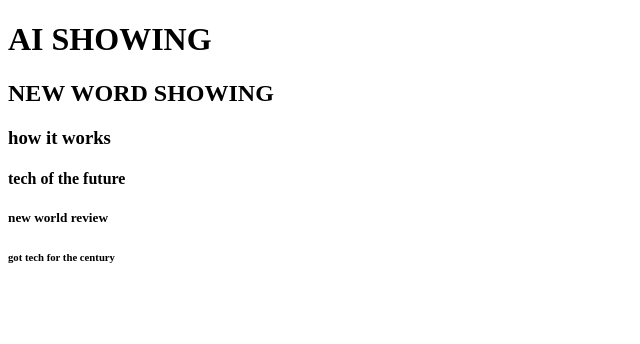
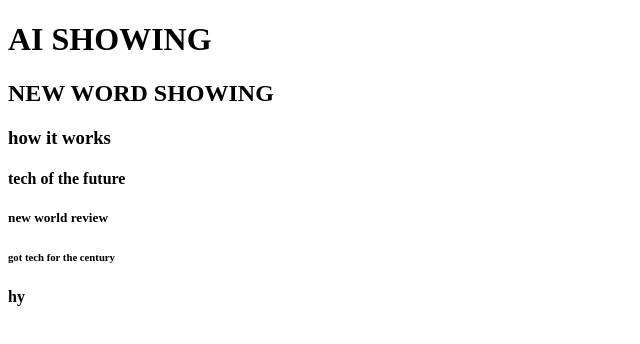
Before and after one commit to emmanuelkerry17/jioni, a plain HTML site: page headigs.html in a window 1280 px wide. Shown: the full height of the page, 0-640 px from the left. Drawn offline with Linux system fonts and the light colour scheme.

Commit message:
modified headings file

```diff
--- a/headigs.html
+++ b/headigs.html
@@ -19,5 +19,7 @@
 <h4>tech of the future</h4>
 <h5>new world review</h5>
 <h6>got tech for the century</h6>
+
+<h4>hy</h4>
 </body>
 </html>
```
Also changed, not shown: 1 other file.
